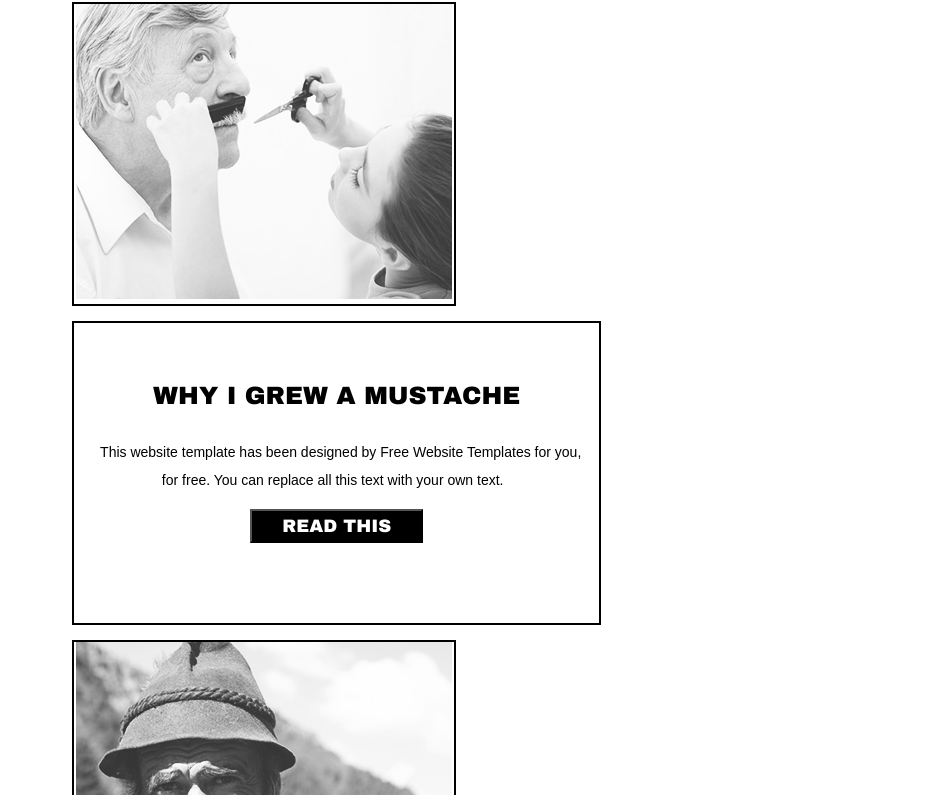
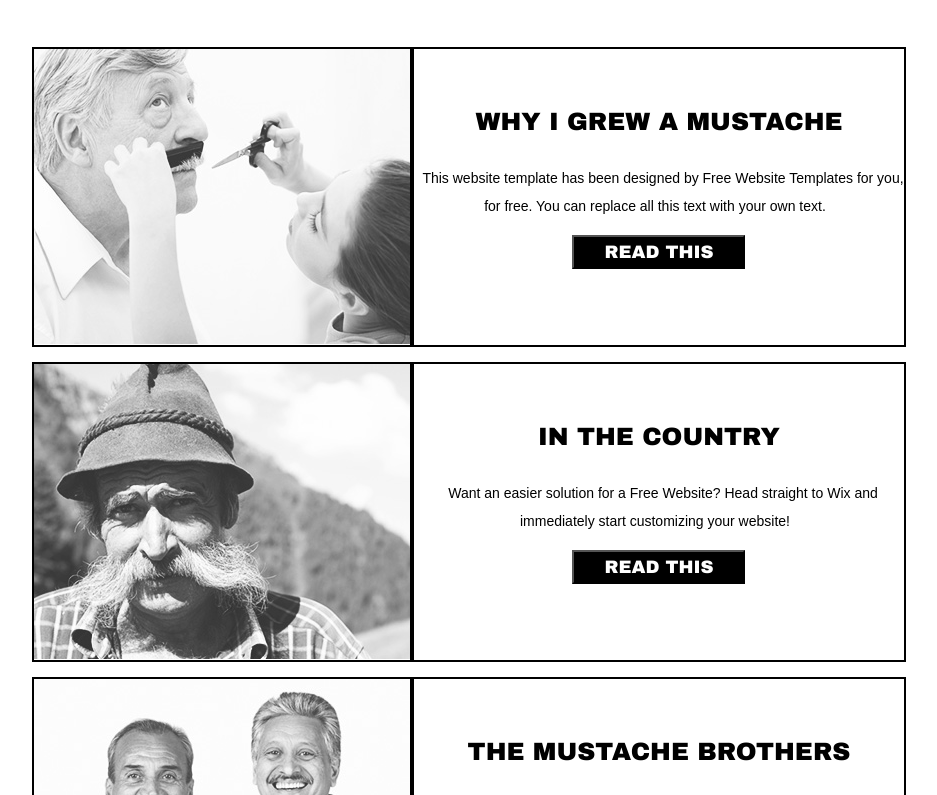
Before and after one commit to 4621553/barber-shop-website, a plain HTML site: page pages/blog.html in a window 1280 px wide. Shown: the part 348-1143 px from the top of the page, without its empty margins (171-1108 px from the left). Drawn offline with Linux system fonts and the light colour scheme.

Commit message:
adjusted some styling

```diff
--- a/pages/blog.html
+++ b/pages/blog.html
@@ -52,6 +52,7 @@
       <main>
         <h1>BLOG</h1>
         <div class="container">
+          <div class="blog-container">
             <div class="short">
               <img src="../images/blog 1.jpg" alt="" />
             </div>
@@ -65,6 +66,9 @@
               <br />
               <button>READ THIS</button>
             </div>
+          </div>
+          <div class="blog-container">
+
             <div class="short">
               <img src="../images/blog2.jpg" alt="" />
             </div>
@@ -78,6 +82,9 @@
               <br />
               <button>READ THIS</button>
             </div>
+          </div>
+          <div class="blog-container">
+
             <div class="short">
               <img src="../images/blog3.jpg" alt="" />
             </div>
@@ -92,6 +99,7 @@
               >
               <br />
               <button>READ THIS</button>
+            </div>
           </div>
         </div>
       </main>
--- a/styles/blog.css
+++ b/styles/blog.css
@@ -56,6 +56,9 @@ a:hover {
 main {
   padding-top: 10px;
   text-align: center;
+  display: flex;
+  flex-direction: column;
+  align-items: center;
   /* border: 1px solid red; */
 }
 
@@ -71,18 +74,25 @@ h1 {
 
 .container {
   display: flex;
-  flex-wrap: wrap;
-  margin: 50px 19% 40px 19%;
+  /* flex-wrap: wrap;
+  margin: 50px 19% 40px 19%; */
+  margin: 50px 0;
+  flex-direction: column;
+  align-items: center;
+  max-width: 880px;
 }
 
-.container > div {
+.container > div.blog-container {
   margin-bottom: 15px;
+  height: 300px;
+  display: flex;
+  width: 100%;
 }
 
 .short {
   border: 2px solid black;
-  height: 300px;
-  width: 380px ;
+  /* width: 380px ; */
+  flex: 1;
 
 }
 
@@ -99,8 +109,9 @@ img:hover {
 
 .long {
   border: 2px solid black;
-  height: 300px;
-  width: 525px ;
+  /* height: 300px; */
+  /* width: 525px ; */
+  flex: 2;
 }
 
 h2 {
@@ -235,7 +246,6 @@ p {
    h1 {
     font-size: 35px;
    }
-
    .container {
     margin: 50px 50px 40px 50px;
   }
@@ -253,4 +263,8 @@ p {
     justify-content: center;
     margin: auto;
    }
+   .container > div.blog-container {
+    flex-direction: column;
+    height: fit-content;
+  }
 }
```
Lines whose indentation alone changed are shown as unchanged.
